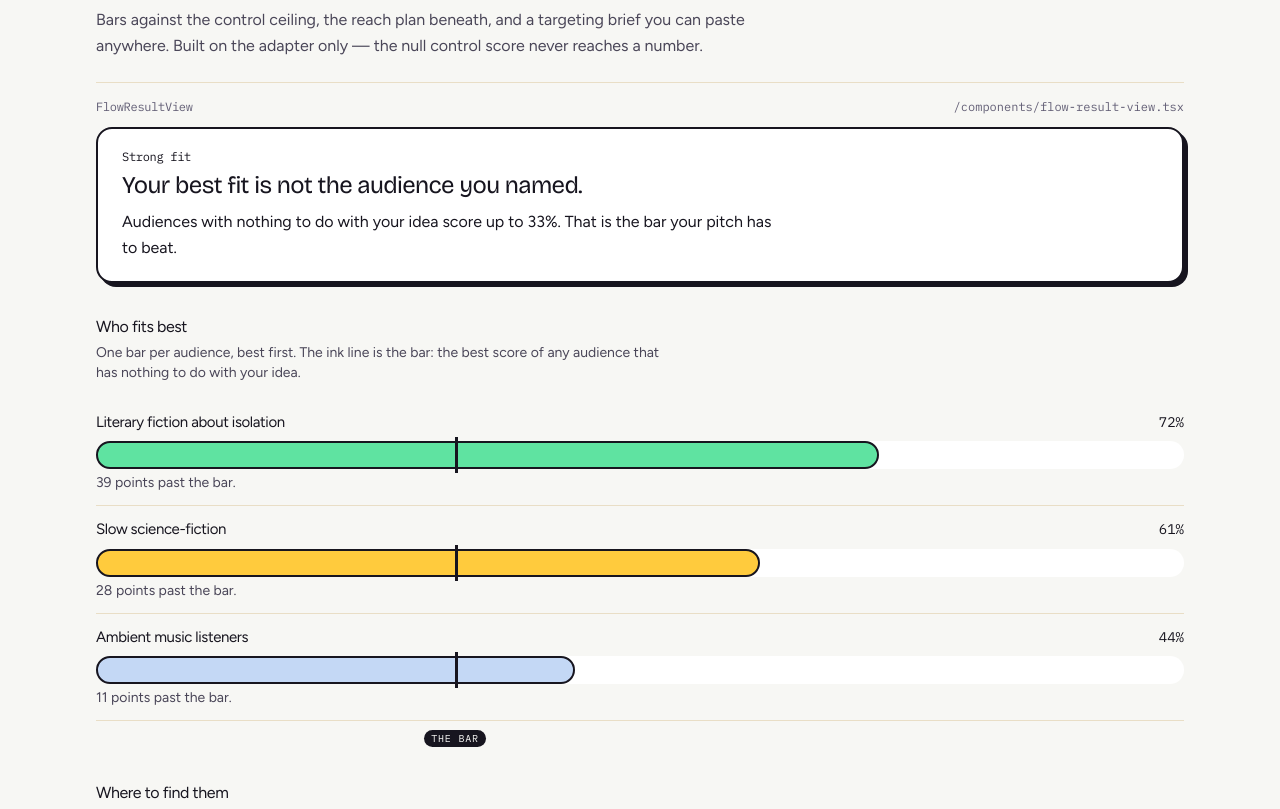
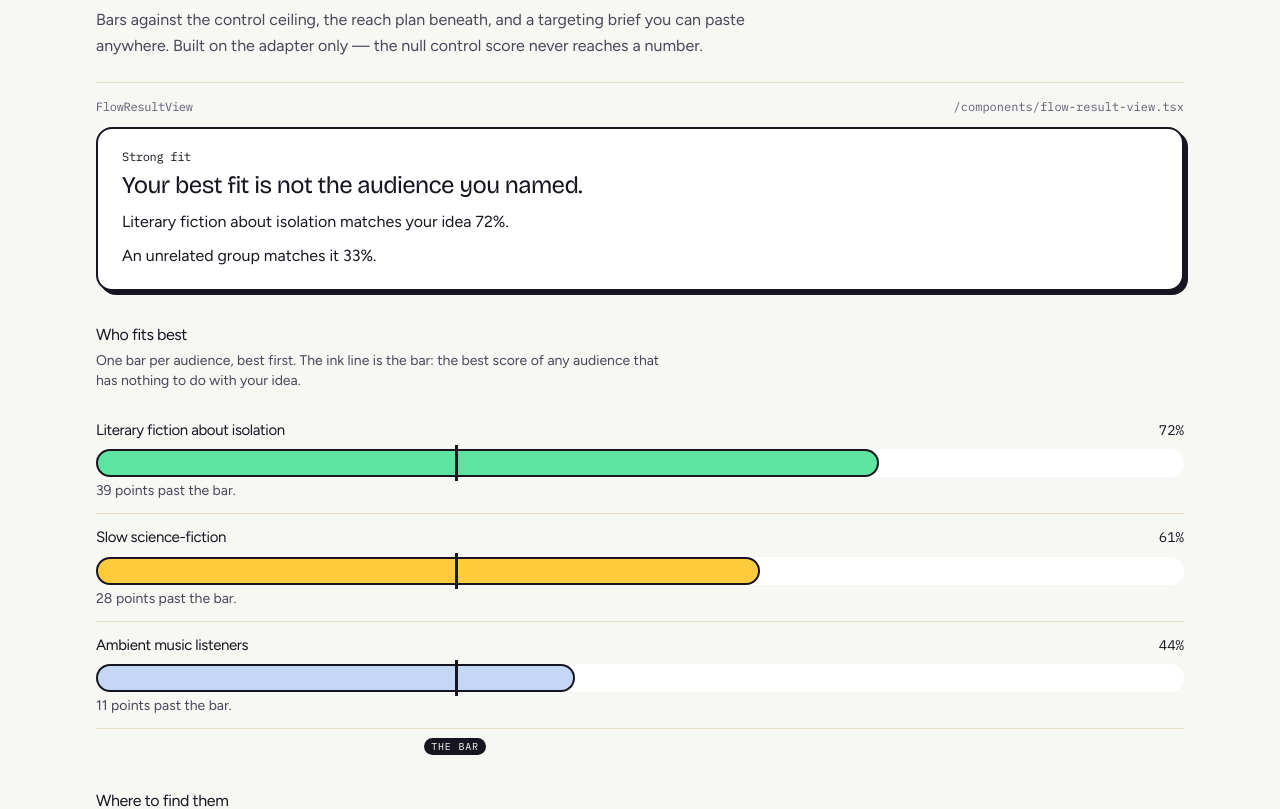
Before and after one commit to DammyCodes-all/whitespace, a Next.js app: page /demo in a window 1280 px wide. Shown: the part 9820-10629 px from the top of the page. Built offline with nearby package versions, Linux system fonts and the light colour scheme.

Commit message:
Rewrite verdict banner in plain words

```diff
--- a/src/components/flow-result-view.tsx
+++ b/src/components/flow-result-view.tsx
@@ -36,12 +36,17 @@ function marginLine(score: number, ceiling: number | null): string | null {
 }
 
 /**
- * §6.6 in plain words: Qloo ranks each audience's tastes strongest first,
- * and the score is where your pitch's themes sit in that order. Naming
- * the scale is the point — a bare "72%" tells a reader nothing.
+ * §6.6 in one sentence. The score is how strongly this audience's tastes
+ * match the pitch, so the line says exactly that — and never a difference
+ * the reader has to work out. Show the numbers, never the gap.
  */
-function scoreSentence(percent: number): string {
-  return `Qloo ranks the things this audience loves, strongest first. Your pitch's themes sit ${percent}% of the way up that list — 100% would mean they are its very top tastes.`;
+function scoreLine(result: FlowResult, top: FlowBarRow): string {
+  const percent = Math.round(top.score * 100);
+  if (result.surprise) return `${top.name} matches your idea ${percent}%.`;
+  if (result.verdict === "weak") {
+    return `The closest, ${top.name}, matches your idea ${percent}%.`;
+  }
+  return `Their taste matches your idea ${percent}%.`;
 }
 
 function barFill(index: number): string {
@@ -78,21 +83,21 @@ function VerdictHeadline({
           ? "Your best fit is not the audience you named."
           : verdictSentence(result)}
       </h2>
-      {top !== undefined && !result.surprise && (
+      {top !== undefined && (
         <p className="mt-2 max-w-prose text-body text-ink">
-          {scoreSentence(Math.round(top.score * 100))}
+          {scoreLine(result, top)}
         </p>
       )}
       {isCloseCall(result) && (
         <p className="mt-2 max-w-prose text-body text-ink">
-          Close call — it sits just past the bar, so a re-run may read
-          differently. Adjust the words and run again.
+          Close call — this one sits only just above an unrelated group. A
+          re-run may read differently. Adjust the words and run again.
         </p>
       )}
       <p className="mt-2 max-w-prose text-body text-ink">
         {result.ceiling === null
-          ? "No unrelated audiences were measured, so there is nothing to compare this against."
-          : `Audiences with nothing to do with your idea score up to ${Math.round(result.ceiling * 100)}%. That is the bar your pitch has to beat.`}
+          ? "No unrelated group was measured, so there is nothing to compare this against."
+          : `An unrelated group matches it ${Math.round(result.ceiling * 100)}%.`}
       </p>
     </div>
   );
@@ -105,9 +110,9 @@ function verdictSentence(result: FlowResult): string {
     return "There was not enough measured data to judge this pitch.";
   }
   if (result.verdict === "weak") {
-    return "Nothing beat the bar, so there's no list of where to find them.";
+    return "No audience clearly fits your idea.";
   }
-  if (top === undefined) return "No audience beat the bar.";
+  if (top === undefined) return "No audience matched your idea.";
   return `Best fit: ${top.name}.`;
 }
 
```
